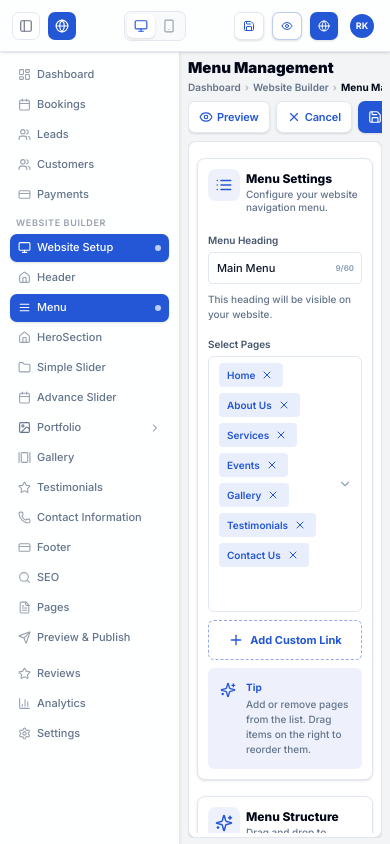
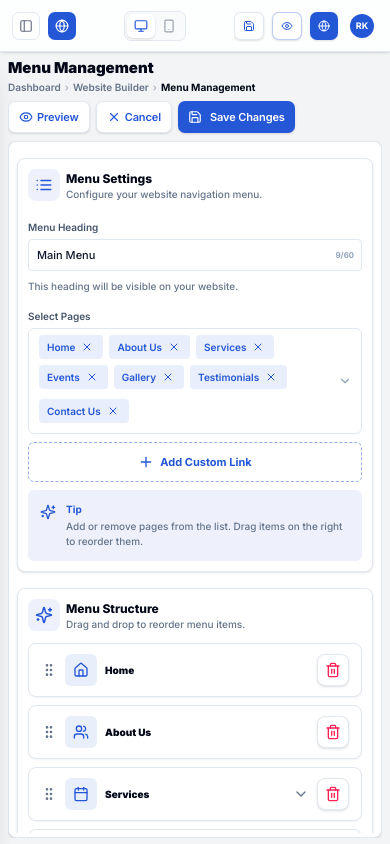
Before and after one commit to Raiyaan-Infotech/Event_Managment_Website_Builder, a Next.js app: page /website/menu in a window 390 px wide. Built offline with nearby package versions, Linux system fonts and the light colour scheme.

Commit message:
Refactor code structure for improved readability and maintainability

```diff
--- a/src/app/(builder)/loading.tsx
+++ b/src/app/(builder)/loading.tsx
@@ -1,5 +1,3 @@
-import { PageLoader } from "@/components/ui/loader";
-
 export default function BuilderLoading() {
-  return <PageLoader message="Loading..." />;
+  return null;
 }
--- a/src/app/(builder)/website/_components/builder-field.tsx
+++ b/src/app/(builder)/website/_components/builder-field.tsx
@@ -238,7 +238,7 @@ interface BuilderIconOptionGroupProps<T extends string> {
    * "2"    – force 2 columns always
    * "3"    – 2 cols on mobile, 3 on sm+
    * "4"    – 2 cols on mobile, 4 on sm+
-   * "5"    – 3 cols on mobile, 5 on sm+
+   * "5"    – 2 cols on mobile, 5 on sm+
    */
   columns?: "auto" | "2" | "3" | "4" | "5";
 }
@@ -256,11 +256,11 @@ export function BuilderIconOptionGroup<T extends string>({
     "2": "grid grid-cols-2",
     "3": "grid grid-cols-2 sm:grid-cols-3",
     "4": "grid grid-cols-2 sm:grid-cols-4",
-    "5": "grid grid-cols-3 sm:grid-cols-5",
+    "5": "grid grid-cols-2 sm:grid-cols-5",
   }[columns];
 
   return (
-    <div className={cn(gridClass, "gap-1.5 sm:gap-2", className)}>
+    <div className={cn(gridClass, "min-w-0 gap-1.5 sm:gap-2", className)}>
       {options.map((option) => {
         const active = value === option.value;
 
--- a/src/app/(builder)/website/_components/website-builder-layout.tsx
+++ b/src/app/(builder)/website/_components/website-builder-layout.tsx
@@ -140,7 +140,7 @@ export function WebsiteBuilderLayout({
 
       <div
         className={cn(
-          "grid min-h-0 flex-1 grid-cols-1 gap-2 overflow-hidden",
+          "grid min-h-0 min-w-0 flex-1 grid-cols-1 gap-2 overflow-hidden",
           sidebar &&
             "xl:grid-cols-[minmax(0,1fr)_minmax(240px,280px)]",
           contentClassName,
@@ -149,11 +149,11 @@ export function WebsiteBuilderLayout({
         {/* Main form panel */}
         <aside
           className={cn(
-            "flex h-full max-h-full flex-col overflow-hidden rounded-[var(--vendor-radius-panel)] border border-[var(--vendor-border)] bg-[var(--vendor-panel-bg)] shadow-sm website-builder-form-panel",
+            "flex h-full max-h-full min-w-0 max-w-full flex-col overflow-hidden rounded-[var(--vendor-radius-panel)] border border-[var(--vendor-border)] bg-[var(--vendor-panel-bg)] shadow-sm website-builder-form-panel",
             leftClassName,
           )}
         >
-          <div className="builder-form-scroll min-h-0 flex-1 overflow-y-auto p-2 sm:p-3 h-full">
+          <div className="builder-form-scroll h-full min-h-0 min-w-0 max-w-full flex-1 overflow-x-hidden overflow-y-auto p-2 sm:p-3">
             {form}
           </div>
         </aside>
@@ -162,7 +162,7 @@ export function WebsiteBuilderLayout({
         {sidebar ? (
           <aside
             className={cn(
-              "flex h-full max-h-full flex-col overflow-hidden rounded-[var(--vendor-radius-panel)] border border-[var(--vendor-border)] bg-[var(--vendor-panel-bg)] shadow-sm website-builder-sidebar-panel",
+              "flex h-full max-h-full min-w-0 max-w-full flex-col overflow-hidden rounded-[var(--vendor-radius-panel)] border border-[var(--vendor-border)] bg-[var(--vendor-panel-bg)] shadow-sm website-builder-sidebar-panel",
               sidebarClassName,
             )}
           >
--- a/src/components/builder/sidebar.tsx
+++ b/src/components/builder/sidebar.tsx
@@ -10,16 +10,20 @@ import { cn } from "@/lib/utils";
 interface SidebarProps {
   pathname: string;
   collapsed: boolean;
+  mobileOpen?: boolean;
+  onNavigate?: () => void;
 }
 
 function SidebarItem({
   item,
   pathname,
   collapsed,
+  onNavigate,
 }: {
   item: NavItem;
   pathname: string;
   collapsed: boolean;
+  onNavigate?: () => void;
 }) {
   const Icon = item.icon;
   const active = isActivePath(pathname, item.href);
@@ -28,9 +32,11 @@ function SidebarItem({
     <Link
       href={item.href}
       title={item.label}
+      onClick={onNavigate}
       className={cn(
         "flex h-7 w-full items-center rounded-[var(--radius-sidebar-item)] text-[11px] font-medium transition-colors duration-100",
         collapsed ? "justify-center px-0 gap-0" : "gap-1.5 px-2",
+        "max-sm:justify-center max-sm:gap-0 max-sm:px-0",
         active
           ? "bg-[var(--color-primary)] text-white shadow-sm"
           : "text-[var(--color-text-secondary)] hover:bg-slate-100 hover:text-[var(--color-text)]",
@@ -44,9 +50,9 @@ function SidebarItem({
         )}
         strokeWidth={2}
       />
-      {!collapsed && <span className="flex-1 truncate">{item.label}</span>}
+      {!collapsed && <span className="flex-1 truncate max-sm:hidden">{item.label}</span>}
       {!collapsed && active && (
-        <span className="ml-auto h-1.5 w-1.5 shrink-0 rounded-full bg-white opacity-70" />
+        <span className="ml-auto h-1.5 w-1.5 shrink-0 rounded-full bg-white opacity-70 max-sm:hidden" />
       )}
     </Link>
   );
@@ -56,10 +62,12 @@ function NavGroupItem({
   item,
   pathname,
   collapsed,
+  onNavigate,
 }: {
   item: NavItem;
   pathname: string;
   collapsed: boolean;
+  onNavigate?: () => void;
 }) {
   const [open, setOpen] = React.useState(() =>
     isActivePath(pathname, item.href),
@@ -78,6 +86,7 @@ function NavGroupItem({
       <Link
         href={item.href}
         title={item.label}
+        onClick={onNavigate}
         className={cn(
           "flex h-7 w-full items-center justify-center rounded-[var(--radius-sidebar-item)] text-[11px] font-medium transition-colors duration-100",
           active
@@ -96,16 +105,17 @@ function NavGroupItem({
         onClick={() => setOpen(!open)}
         className={cn(
           "flex h-7 w-full items-center gap-1.5 rounded-[var(--radius-sidebar-item)] px-2 text-[11px] font-medium transition-colors duration-100",
+          "max-sm:justify-center max-sm:gap-0 max-sm:px-0",
           active
             ? "bg-[var(--color-primary)] text-white shadow-sm"
             : "text-[var(--color-text-secondary)] hover:bg-slate-100 hover:text-[var(--color-text)]",
         )}
       >
         <Icon className="h-[13px] w-[13px] shrink-0" strokeWidth={2} />
-        <span className="flex-1 truncate text-left">{item.label}</span>
+        <span className="flex-1 truncate text-left max-sm:hidden">{item.label}</span>
         <ChevronRight
           className={cn(
-            "h-3 w-3 shrink-0 transition-transform duration-150",
+            "h-3 w-3 shrink-0 transition-transform duration-150 max-sm:hidden",
             open && "rotate-90",
           )}
         />
@@ -117,8 +127,10 @@ function NavGroupItem({
             <Link
               key={child.href}
               href={child.href}
+              onClick={onNavigate}
               className={cn(
                 "flex h-6 items-center gap-1.5 rounded-[var(--radius-sidebar-item)] px-2 text-[10.5px] font-medium transition-colors duration-100",
+                "max-sm:justify-center max-sm:gap-0 max-sm:px-0",
                 isActivePath(pathname, child.href)
                   ? "bg-[var(--color-primary)]/10 text-[var(--color-primary)] font-semibold"
                   : "text-[var(--color-text-secondary)] hover:bg-slate-100 hover:text-[var(--color-text)]",
@@ -128,7 +140,7 @@ function NavGroupItem({
                 className="h-[11px] w-[11px] shrink-0"
                 strokeWidth={2}
               />
-              <span className="truncate">{child.label}</span>
+              <span className="truncate max-sm:hidden">{child.label}</span>
             </Link>
           ))}
         </div>
@@ -137,7 +149,12 @@ function NavGroupItem({
   );
 }
 
-export function Sidebar({ pathname, collapsed }: SidebarProps) {
+export function Sidebar({
+  pathname,
+  collapsed,
+  mobileOpen = false,
+  onNavigate,
+}: SidebarProps) {
   return (
     <aside
       style={{ width: collapsed ? 48 : 180 }}
@@ -148,21 +165,24 @@ export function Sidebar({ pathname, collapsed }: SidebarProps) {
         "relative z-20 flex shrink-0 flex-col overflow-hidden",
         "border-r border-[var(--color-border)] bg-white/95 shadow-sm",
         // Width transition stays — the flex container width animates smoothly
-        "transition-[width] duration-200 ease-in-out",
+        "transition-[width,transform] duration-200 ease-in-out",
         // Fill the full body height (parent flex row is already h-full)
         "h-full",
+        "max-sm:fixed max-sm:bottom-0 max-sm:left-0 max-sm:top-[var(--header-height)] max-sm:z-30 max-sm:h-auto max-sm:!w-[56px] max-sm:shadow-xl",
+        mobileOpen ? "max-sm:translate-x-0" : "max-sm:-translate-x-full",
       )}
     >
       <div
         className={cn(
           "flex-1 overflow-y-auto overflow-x-hidden py-2 space-y-2",
           collapsed ? "px-1.5" : "px-2.5",
+          "max-sm:px-1.5",
         )}
       >
         {navSections.map((section, i) => (
           <div key={i} className="space-y-0.5">
             {section.title && !collapsed && (
-              <p className="mb-1 px-1.5 text-[9px] font-semibold uppercase tracking-[0.07em] text-gray-400 whitespace-nowrap">
+              <p className="mb-1 px-1.5 text-[9px] font-semibold uppercase tracking-[0.07em] text-gray-400 whitespace-nowrap max-sm:hidden">
                 {section.title}
               </p>
             )}
@@ -176,6 +196,7 @@ export function Sidebar({ pathname, collapsed }: SidebarProps) {
                   item={item}
                   pathname={pathname}
                   collapsed={collapsed}
+                  onNavigate={onNavigate}
                 />
               ) : (
                 <SidebarItem
@@ -183,6 +204,7 @@ export function Sidebar({ pathname, collapsed }: SidebarProps) {
                   item={item}
                   pathname={pathname}
                   collapsed={collapsed}
+                  onNavigate={onNavigate}
                 />
               ),
             )}
--- a/src/components/builder/website-builder-shell.tsx
+++ b/src/components/builder/website-builder-shell.tsx
@@ -27,6 +27,7 @@ export function WebsiteBuilderShell({
   const [device, setDevice] = useState<"desktop" | "mobile">("desktop");
   const [collapsed, setCollapsed] = useState(false);
   const [menuOpen, setMenuOpen] = useState(false);
+  const [mobileSidebarOpen, setMobileSidebarOpen] = useState(false);
   const menuRef = useRef<HTMLDivElement>(null);
 
   useEffect(() => {
@@ -42,7 +43,16 @@ export function WebsiteBuilderShell({
     setCollapsed(localStorage.getItem("wb-sidebar-collapsed") === "1");
   }, []);
 
+  useEffect(() => {
+    setMobileSidebarOpen(false);
+  }, [pathname]);
+
   function toggleSidebar() {
+    if (window.matchMedia("(max-width: 639px)").matches) {
+      setMobileSidebarOpen((prev) => !prev);
+      return;
+    }
+
     setCollapsed((prev) => {
       const next = !prev;
       localStorage.setItem("wb-sidebar-collapsed", next ? "1" : "0");
@@ -66,7 +76,7 @@ export function WebsiteBuilderShell({
           <button
             type="button"
             onClick={toggleSidebar}
-            aria-label={collapsed ? "Expand sidebar" : "Collapse sidebar"}
+            aria-label={mobileSidebarOpen || !collapsed ? "Close navigation" : "Open navigation"}
             className="flex h-7 w-7 shrink-0 items-center justify-center rounded-[var(--radius-button)] border border-[var(--color-border)] bg-white text-gray-500 transition-colors hover:bg-gray-100 hover:text-[var(--color-text)]"
           >
             <PanelLeft className="h-3.5 w-3.5" />
@@ -172,7 +182,21 @@ export function WebsiteBuilderShell({
         actually clips and the scroll container inside works correctly.
       */}
       <div className="flex min-h-0 flex-1 overflow-hidden">
-        <Sidebar pathname={pathname} collapsed={collapsed} />
+        <button
+          type="button"
+          aria-label="Close navigation"
+          onClick={() => setMobileSidebarOpen(false)}
+          className={cn(
+            "fixed inset-x-0 bottom-0 top-[var(--header-height)] z-20 bg-transparent sm:hidden",
+            mobileSidebarOpen ? "block" : "hidden",
+          )}
+        />
+        <Sidebar
+          pathname={pathname}
+          collapsed={collapsed}
+          mobileOpen={mobileSidebarOpen}
+          onNavigate={() => setMobileSidebarOpen(false)}
+        />
 
         {/*
           This <main> is the ONE true scroll container for page content.
--- a/src/components/ui/input.tsx
+++ b/src/components/ui/input.tsx
@@ -5,7 +5,7 @@ export function Input({ className, ...props }: React.InputHTMLAttributes<HTMLInp
   return (
     <input
       className={cn(
-        "h-11 w-full rounded-[var(--radius-input)] border border-[var(--color-border)] bg-white px-3 text-[11px] font-medium text-[var(--color-text)] outline-none transition duration-150 ease-in-out placeholder:text-[var(--color-text-muted)] focus:border-[var(--color-primary)] focus:ring-4 focus:ring-[var(--color-primary)]/10",
+        "h-11 w-full min-w-0 max-w-full rounded-[var(--radius-input)] border border-[var(--color-border)] bg-white px-3 text-[11px] font-medium text-[var(--color-text)] outline-none transition duration-150 ease-in-out placeholder:text-[var(--color-text-muted)] focus:border-[var(--color-primary)] focus:ring-4 focus:ring-[var(--color-primary)]/10",
         className,
       )}
       {...props}
--- a/src/components/ui/textarea.tsx
+++ b/src/components/ui/textarea.tsx
@@ -5,7 +5,7 @@ export function Textarea({ className, ...props }: React.TextareaHTMLAttributes<H
   return (
     <textarea
       className={cn(
-        "min-h-[120px] w-full resize-none rounded-[var(--radius-input)] border border-[var(--color-border)] bg-white px-3 py-2 text-[12px] font-medium leading-5 text-[var(--color-text)] outline-none transition duration-150 ease-in-out placeholder:text-[var(--color-text-muted)] focus:border-[var(--color-primary)] focus:ring-4 focus:ring-[var(--color-primary)]/10",
+        "min-h-[120px] w-full min-w-0 max-w-full resize-none rounded-[var(--radius-input)] border border-[var(--color-border)] bg-white px-3 py-2 text-[12px] font-medium leading-5 text-[var(--color-text)] outline-none transition duration-150 ease-in-out placeholder:text-[var(--color-text-muted)] focus:border-[var(--color-primary)] focus:ring-4 focus:ring-[var(--color-primary)]/10",
         className,
       )}
       {...props}
```
Also changed, not shown: src/app/(builder)/website/preview-publish/page.tsx (line endings or trailing spaces), 1 other file (tests, documents, lock files or other folders).
